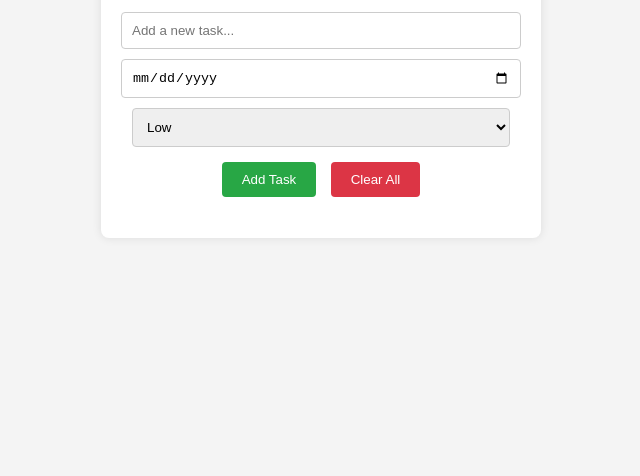
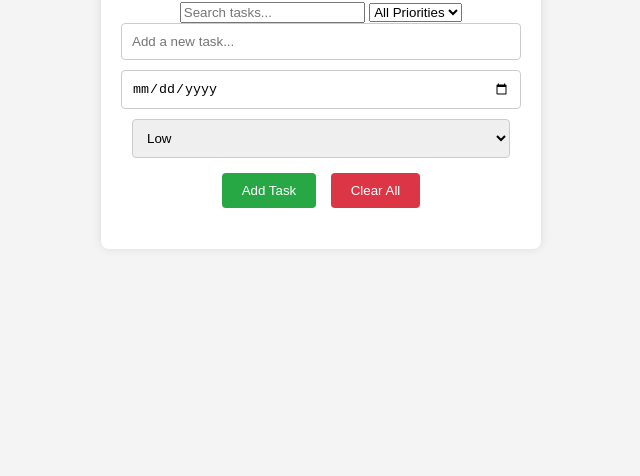
Before and after one commit to DanielGaudreault/To-Do-List, a plain HTML site: page index.html in a window 1280 px wide. Shown: the part 324-800 px from the top of the page, without its empty margins (319-959 px from the left). Drawn offline with Linux system fonts and the light colour scheme.

Commit message:
Update index.html

```diff
--- a/index.html
+++ b/index.html
@@ -10,6 +10,13 @@
 <body>
   <div class="container">
     <h1>To-Do List</h1>
+    <input type="text" id="search-input" placeholder="Search tasks...">
+    <select id="filter-priority">
+      <option value="all">All Priorities</option>
+      <option value="low">Low</option>
+      <option value="medium">Medium</option>
+      <option value="high">High</option>
+    </select>
     <input type="text" id="task-input" placeholder="Add a new task...">
     <input type="date" id="due-date-input">
     <select id="priority-input">
```
